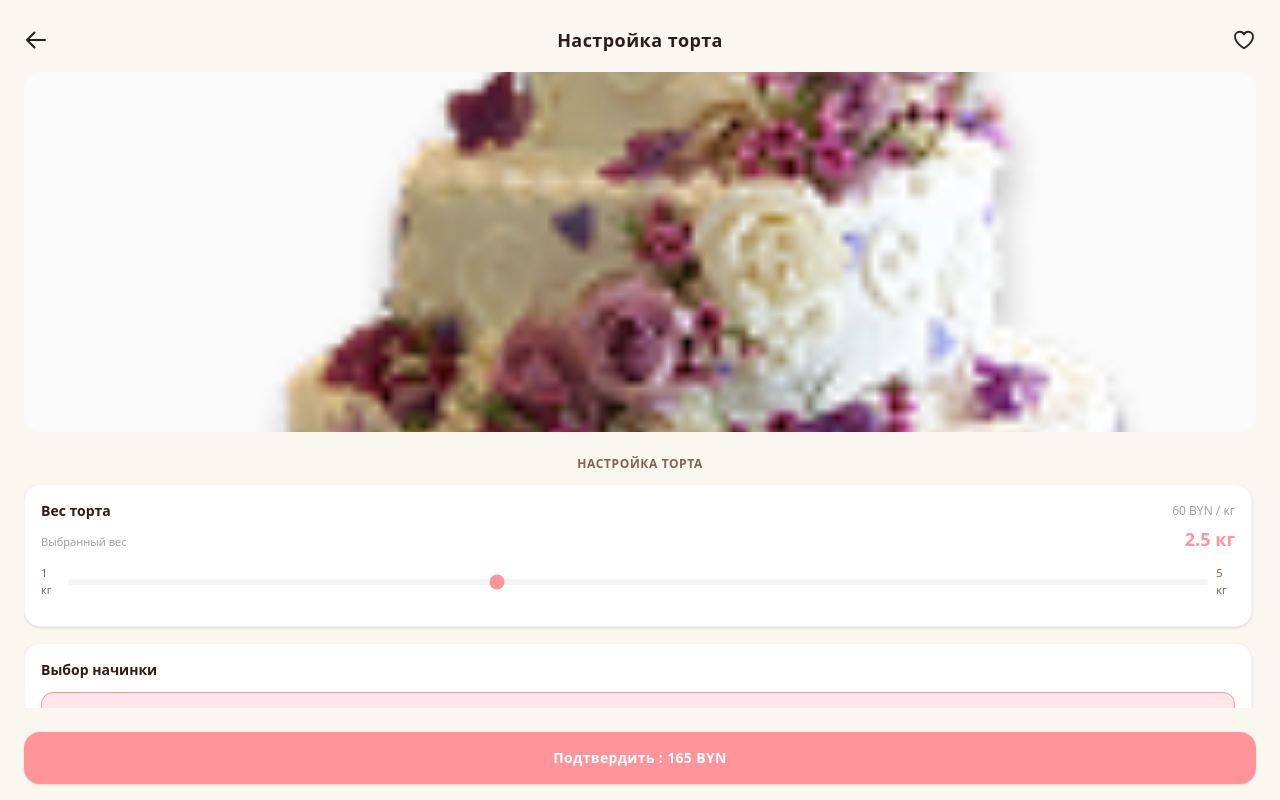
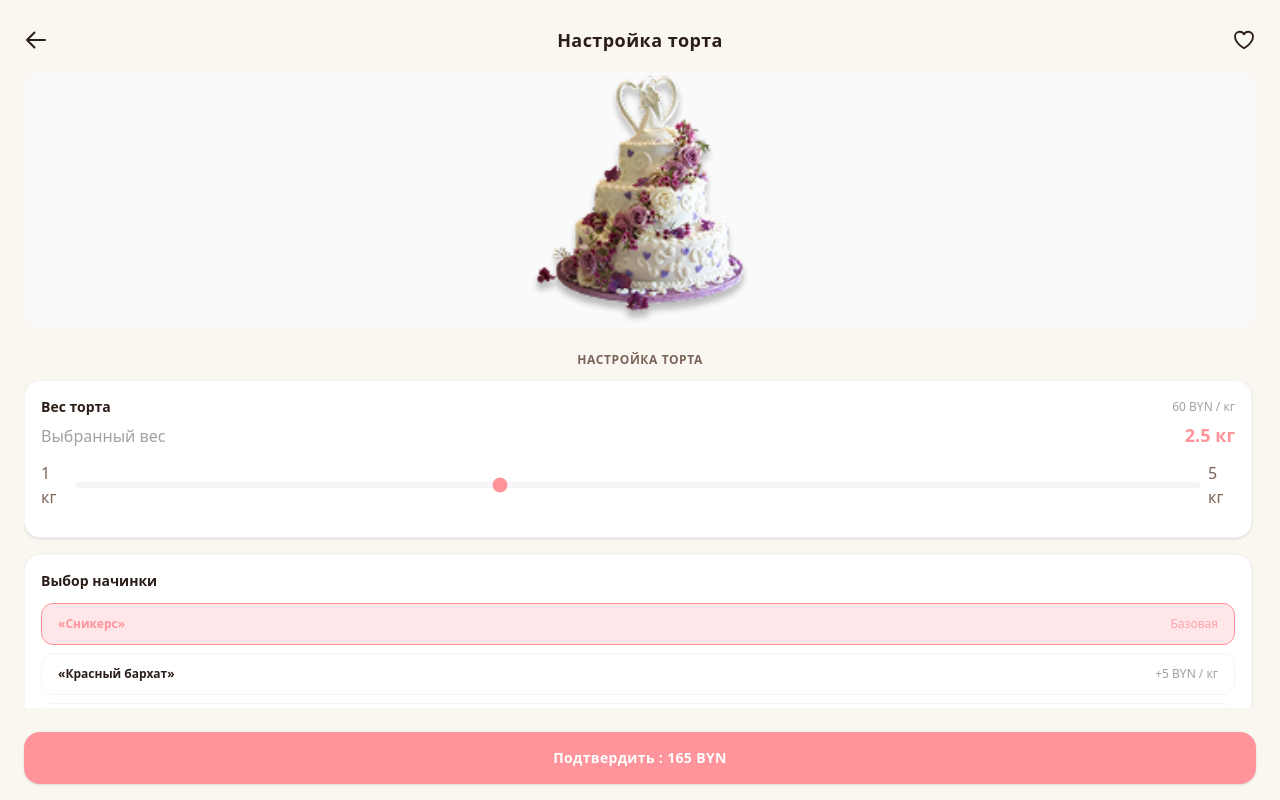
Before and after one commit to Goblins-and-me/Frontend, a Next.js app: page /product_card/1 in a window 1280 px wide. Both pictures are taken after a click on the button "Настроить". Built offline with nearby package versions, Linux system fonts and the light colour scheme.

Commit message:
ss-8_Cruzz_reremade

```diff
--- a/src/app/product_card/[id]/page.tsx
+++ b/src/app/product_card/[id]/page.tsx
@@ -47,7 +47,7 @@ export default function ProductPage() {
     image: '/cake.png',
   };
 
-  return (
+   return (
     <div className="h-screen w-screen bg-screen flex justify-center items-center overflow-hidden antialiased">
       <main className={`w-full max-w-full h-full bg-screen grid overflow-hidden transition-all duration-300 ${isConfiguring ? 'grid-rows-[auto_1fr]' : 'grid-rows-[auto_1fr_auto]'}`}>
 
@@ -70,13 +70,13 @@ export default function ProductPage() {
         <div className="px-6 pb-4 grid grid-rows-[1fr_auto] min-h-0 overflow-hidden">
           <div className="grid grid-rows-[auto_1fr] min-h-0 items-start content-start">
 
-             <div className="relative w-full h-[35vh] min-h-90 max-h-160 rounded-2xl mb-4 select-none overflow-hidden bg-neutral-50">
+            <div className="relative w-full h-64 max-h-64 rounded-2xl mb-4 select-none overflow-hidden bg-neutral-50 flex items-center justify-center">
               {product.image && (
                 <Image
                   src={product.image}
                   alt={product.title}
                   fill
-                  className="object-cover object-center pointer-events-none"
+                  className="object-contain pointer-events-none"
                   priority
                 />
               )}
@@ -85,7 +85,7 @@ export default function ProductPage() {
             {!isConfiguring ? (
               <section className="overflow-y-auto max-h-full pr-1">
                 <h2 className="text-xl font-black mb-1.5 text-main tracking-tight">{product.title}</h2>
-                <p className="text-[13px] leading-[1.4] text-second font-normal">
+                <p className="text-13 leading-1.4 text-second font-normal">
                   {product.description}
                 </p>
               </section>
@@ -102,10 +102,10 @@ export default function ProductPage() {
                       <span className="text-xs text-neutral-400 font-medium">60 BYN / кг</span>
                     </div>
                     <div className="flex justify-between items-baseline mb-3">
-                      <span className="text-[11px] text-neutral-400">Выбранный вес</span>
+                      <span className="text-11 text-neutral-400">Выбранный вес</span>
                       <span className="text-lg font-black text-accent">{weight} кг</span>
                     </div>
-                    <div className="flex items-center gap-2 text-[11px] text-second font-medium">
+                    <div className="flex items-center gap-2 text-11px text-second font-medium">
                       <span>1 кг</span>
                       <input
                         type="range"
@@ -118,7 +118,7 @@ export default function ProductPage() {
                       />
                       <span>5 кг</span>
                     </div>
-                    <p className="text-[10px] text-neutral-400 mt-3 leading-tight">
+                    <p className="text-10px text-neutral-400 mt-3 leading-tight">
                     </p>
                   </div>
 
@@ -195,14 +195,14 @@ export default function ProductPage() {
             {!isConfiguring ? (
               <button
                 onClick={() => setIsConfiguring(true)}
-                className="w-full py-3 bg-accent text-white font-bold rounded-2xl hover:opacity-90 active:scale-[0.99] transition-all duration-200 tracking-wide text-sm shadow-sm"
+                className="w-full py-3 bg-accent text-white font-bold rounded-2xl hover:opacity-90 active:scale-99 transition-all duration-200 tracking-wide text-sm shadow-sm"
               >
                 Настроить
               </button>
             ) : (
               <button
                 onClick={() => setIsConfiguring(false)}
-                className="w-full py-4 bg-accent text-white font-bold rounded-2xl hover:opacity-90 active:scale-[0.99] transition-all duration-200 tracking-wide text-sm shadow-sm"
+                className="w-full py-4 bg-accent text-white font-bold rounded-2xl hover:opacity-90 active:scale-99 transition-all duration-200 tracking-wide text-sm shadow-sm"
               >
                 Подтвердить : {product.price_sea}
               </button>
@@ -213,10 +213,10 @@ export default function ProductPage() {
         {!isConfiguring && (
           <footer className="border-t border-neutral-100 p-5 flex items-center justify-between bg-white/40 backdrop-blur-md animate-slideUp">
             <div className="flex flex-col">
-              <span className="text-5 uppercase tracking-wider text-neutral-400 font-bold mb-0.5">Стоимость:</span>
+              <span className="text-10px uppercase tracking-wider text-neutral-400 font-bold mb-0.5">Стоимость:</span>
               <span className="text-lg font-black text-main leading-none">{product.price_sea}</span>
             </div>
-            <button className="px-6 py-3.5 bg-accent text-white font-bold rounded-2xl hover:opacity-90 active:scale-[0.98] transition-all duration-200 tracking-wide text-sm shadow-sm">
+            <button className="px-6 py-3.5 bg-accent text-white font-bold rounded-2xl hover:opacity-90 active:scale-98 transition-all duration-200 tracking-wide text-sm shadow-sm">
               Заказать торт
             </button>
           </footer>
@@ -224,4 +224,5 @@ export default function ProductPage() {
       </main>
     </div>
   );
+
 }
```
